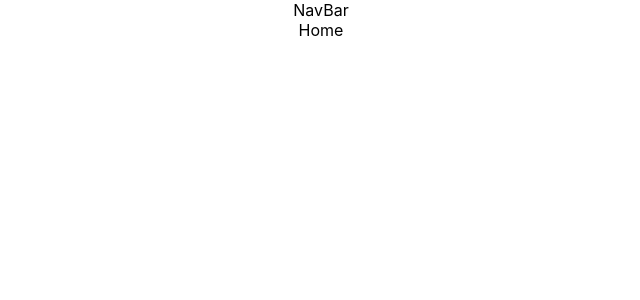
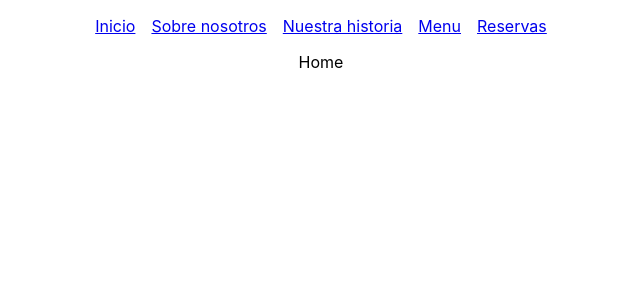
Before and after one commit to marioacaballero/Baco-Fusion-App, a React (Create React App) app: page / in a window 1280 px wide. Shown: the top 300 px of the page, without its empty margins (319-959 px from the left). Built offline with nearby package versions, Linux system fonts and the light colour scheme.

Commit message:
add functionality to navBar component

```diff
--- /dev/null
+++ b/src/Components/NavBar/NavBar.module.css
@@ -0,0 +1,7 @@
+.navBar{
+    display: flex;
+    align-items: center;
+    justify-content: center;
+    gap: 1rem;
+    padding: 1rem;
+}
--- a/src/Components/NavBar/NavBar.tsx
+++ b/src/Components/NavBar/NavBar.tsx
@@ -1,7 +1,15 @@
 import React from 'react'
+import { Link } from 'react-router-dom'
+import style from "./NavBar.module.css"
 
 export const NavBar = () => {
   return (
-    <div>NavBar</div>
+    <div className={style.navBar}>
+        <Link to={"/"}>Inicio</Link>
+        <Link to={"/about"}>Sobre nosotros</Link>
+        <Link to={"/history"}>Nuestra historia</Link>
+        <Link to={"/"}>Menu</Link>
+        <Link to={"/"}>Reservas</Link>
+    </div>
   )
 }
```
